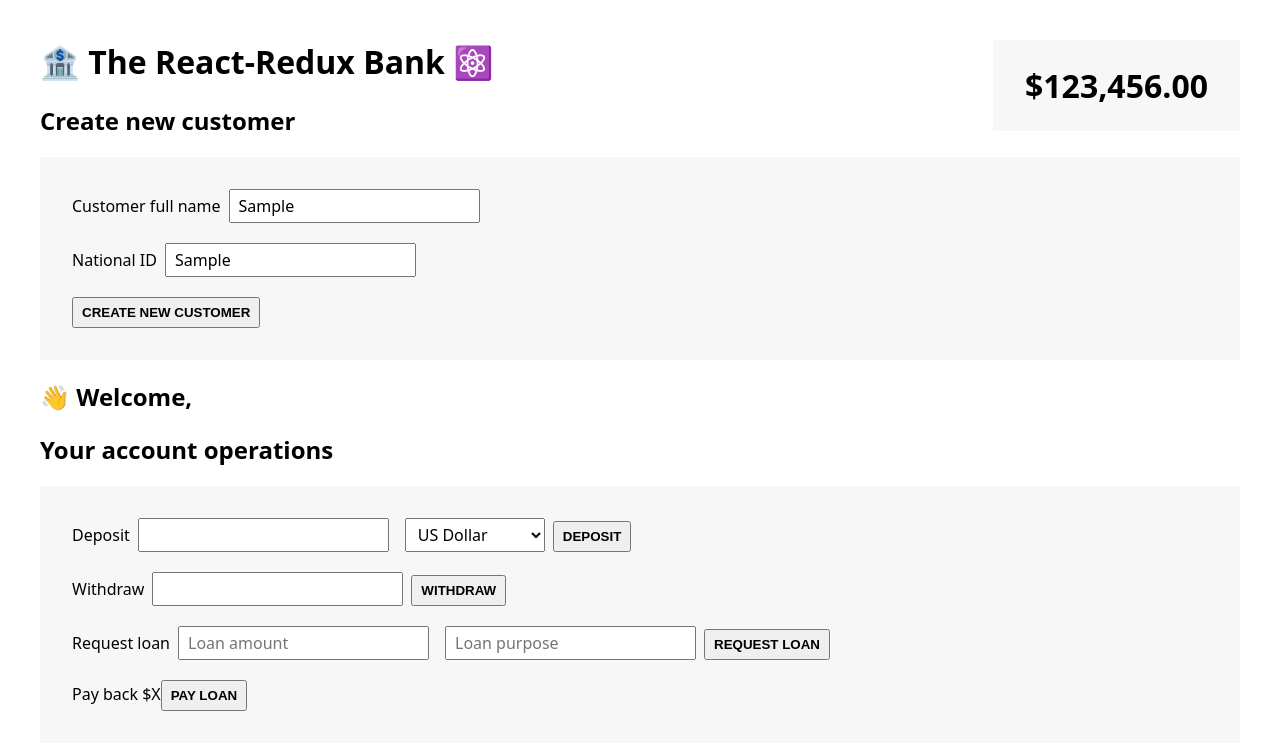
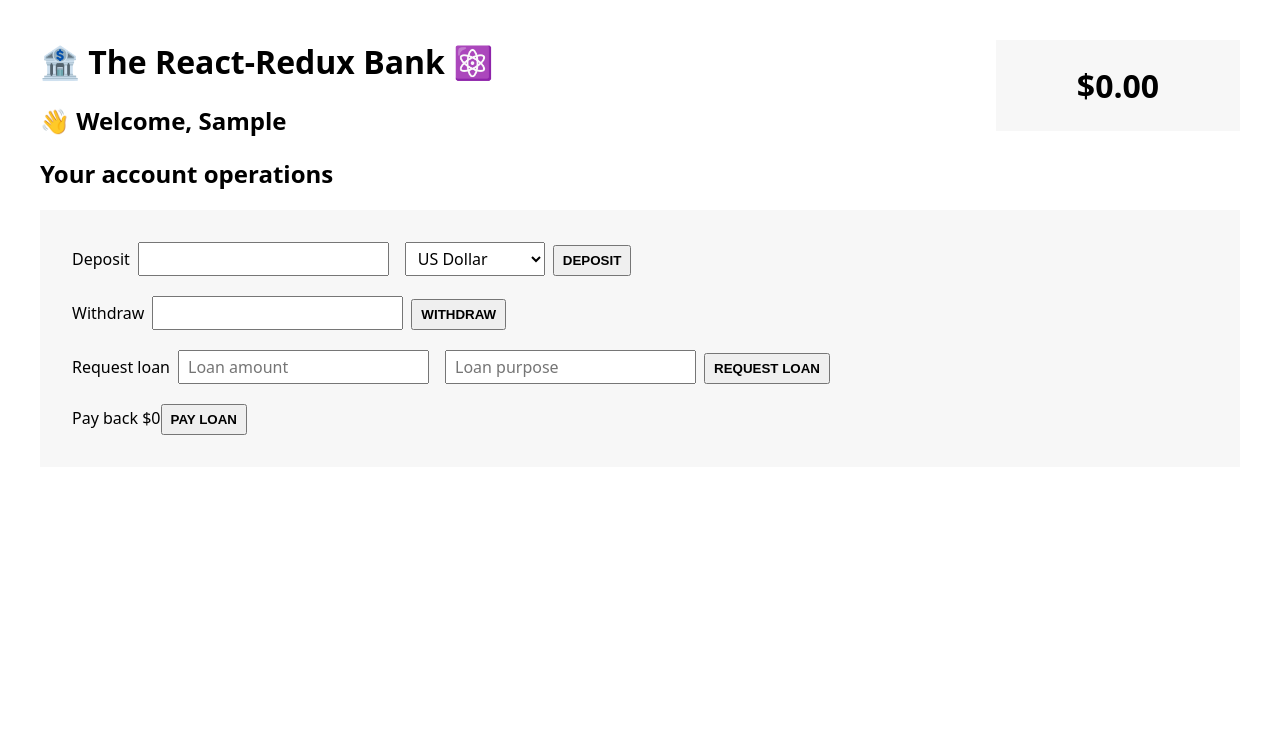
Before and after one commit to slevinas/advanced-react-apps, a React (Vite) app in the folder vite-base/: page / in a window 1280 px wide. Both pictures are taken after typing "Sample", "Sample" into the empty fields and a click on the button "CREATE NEW CUSTOMER". Shown: the top 750 px of the page. Built offline with nearby package versions, Linux system fonts and the light colour scheme.

Commit message:
using the redux-store and dispatching acount operations

```diff
--- a/vite-base/src/App.jsx
+++ b/vite-base/src/App.jsx
@@ -1,17 +1,33 @@
 import React from 'react';
+import { useSelector } from 'react-redux';
 import AccountOperations from "./features/accounts/AccountOperations";
 import BalanceDisplay from "./features/accounts/BalanceDisplay";
 import CreateCustomer from "./features/customers/CreateCustomer";
 import Customer from "./features/customers/Customer";
 
 function App() {
+  const customer = useSelector((state) => state.customer);
+
+  const fullName = customer.fullName;
+  // if (customerName) {
+  //   console.log("customerName");
+  //   console.log(customerName);
+  // } else {
+  //   console.log("No customerName");
+  // }
+
   return (
     <div>
       <h1>🏦 The React-Redux Bank ⚛️</h1>
-      <CreateCustomer />
-      <Customer />
-      <AccountOperations />
-      <BalanceDisplay />
+      {fullName === '' ? <CreateCustomer />
+        :
+       <>
+        <Customer />
+        <AccountOperations />
+        <BalanceDisplay />
+      </>
+      }
+
     </div>
   );
 }
--- a/vite-base/src/features/accounts/AccountOperations.jsx
+++ b/vite-base/src/features/accounts/AccountOperations.jsx
@@ -1,6 +1,8 @@
 import React from 'react';
 
 import { useState } from "react";
+import { useDispatch, useSelector } from "react-redux";
+import { deposit, requestLoan, withdraw } from "./accountSlice";
 
 function AccountOperations() {
   const [depositAmount, setDepositAmount] = useState("");
@@ -9,13 +11,57 @@ function AccountOperations() {
   const [loanPurpose, setLoanPurpose] = useState("");
   const [currency, setCurrency] = useState("USD");
 
-  function handleDeposit() {}
+  const dispatch = useDispatch();
+  const account = useSelector((state) => state.account);
+  // console.log('account', account);
 
-  function handleWithdrawal() {}
+  function handleDeposit() {
+    if (!depositAmount) {
+      // alert("Please fill in all fields");
+      return;
 
-  function handleRequestLoan() {}
+    }
+    dispatch(deposit(depositAmount));
+    setDepositAmount("");
 
-  function handlePayLoan() {}
+  }
+
+  function handleWithdrawal() {
+    if (!withdrawalAmount) {
+      // alert("Please fill in all fields");
+      return;
+    } else if (withdrawalAmount > account.balance) {
+      // alert("Insufficient funds");
+      return;
+    }
+    dispatch(withdraw(withdrawalAmount));
+    setWithdrawalAmount("");
+  }
+
+  function handleRequestLoan() {
+    if (!loanAmount || !loanPurpose) {
+      // alert("Please fill in all fields");
+      return;
+    }
+    dispatch(requestLoan(loanAmount, loanPurpose));
+    setLoanAmount("");
+    setLoanPurpose("");
+  }
+
+  function handlePayLoan() {
+    if (account.loan === 0) {
+      alert("No loan to pay");
+      return;
+
+    } else if (account.loan > account.balance) {
+      alert("Insufficient funds to pay loan");
+      return;
+    }
+    dispatch({ type: "account/payLoan" });
+    setLoanAmount("");
+    setLoanPurpose("");
+
+  }
 
   return (
     <div>
@@ -69,7 +115,7 @@ function AccountOperations() {
         </div>
 
         <div>
-          <span>Pay back $X</span>
+          <span>Pay back ${account.loan}</span>
           <button onClick={handlePayLoan}>Pay loan</button>
         </div>
       </div>
--- a/vite-base/src/features/accounts/BalanceDisplay.jsx
+++ b/vite-base/src/features/accounts/BalanceDisplay.jsx
@@ -1,4 +1,5 @@
 import React from 'react';
+import { useSelector } from 'react-redux';
 function formatCurrency(value) {
   return new Intl.NumberFormat("en", {
     style: "currency",
@@ -7,7 +8,8 @@ function formatCurrency(value) {
 }
 
 function BalanceDisplay() {
-  return <div className="balance">{formatCurrency(123456)}</div>;
+  const accountBalance = useSelector((state) => state.account.balance);
+  return <div className="balance">{formatCurrency(accountBalance)}</div>;
 }
 
 export default BalanceDisplay;
--- a/vite-base/src/features/accounts/accountSlice.js
+++ b/vite-base/src/features/accounts/accountSlice.js
@@ -21,7 +21,7 @@ export default function accountReducer(state = initialStateAccount, action) {
     case 'account/requestLoan':
       return {
         ...state,
-        loan: action.payload,
+        loan: action.payload.amount,
         loanPurpose: action.payload.loanPurpose,
         balance: state.balance + action.payload.amount
       };
--- a/vite-base/src/features/customers/CreateCustomer.jsx
+++ b/vite-base/src/features/customers/CreateCustomer.jsx
@@ -1,10 +1,20 @@
 import React, { useState } from 'react';
+import { useDispatch } from 'react-redux';
+import { createCustomer } from './customerSlice';
 
 function Customer() {
   const [fullName, setFullName] = useState("");
   const [nationalId, setNationalId] = useState("");
 
-  function handleClick() {}
+  const dispatch = useDispatch();
+
+  function handleClick() {
+    if (!fullName || !nationalId) {
+      // alert("Please fill in all fields");
+      return;
+    }
+    dispatch(createCustomer(fullName, nationalId));
+  }
 
   return (
     <div>
--- a/vite-base/src/features/customers/Customer.jsx
+++ b/vite-base/src/features/customers/Customer.jsx
@@ -3,7 +3,7 @@ import { useSelector } from 'react-redux';
 
 function Customer() {
   const customer = useSelector((store) => store.customer);
-  console.log(customer);
+  // console.log(customer);
   return <h2>👋 Welcome, {customer.fullName}</h2>;
 }
 
--- a/vite-base/src/features/customers/customerSlice.js
+++ b/vite-base/src/features/customers/customerSlice.js
@@ -7,7 +7,7 @@ const initialStateCustomer = {
 
 export default function customerReducer(state = initialStateCustomer, action) {
   switch (action.type) {
-    case 'customer/create':
+    case 'customer/createCustomer':
       return {
         ...state,
         fullName: action.payload.fullName,
```
